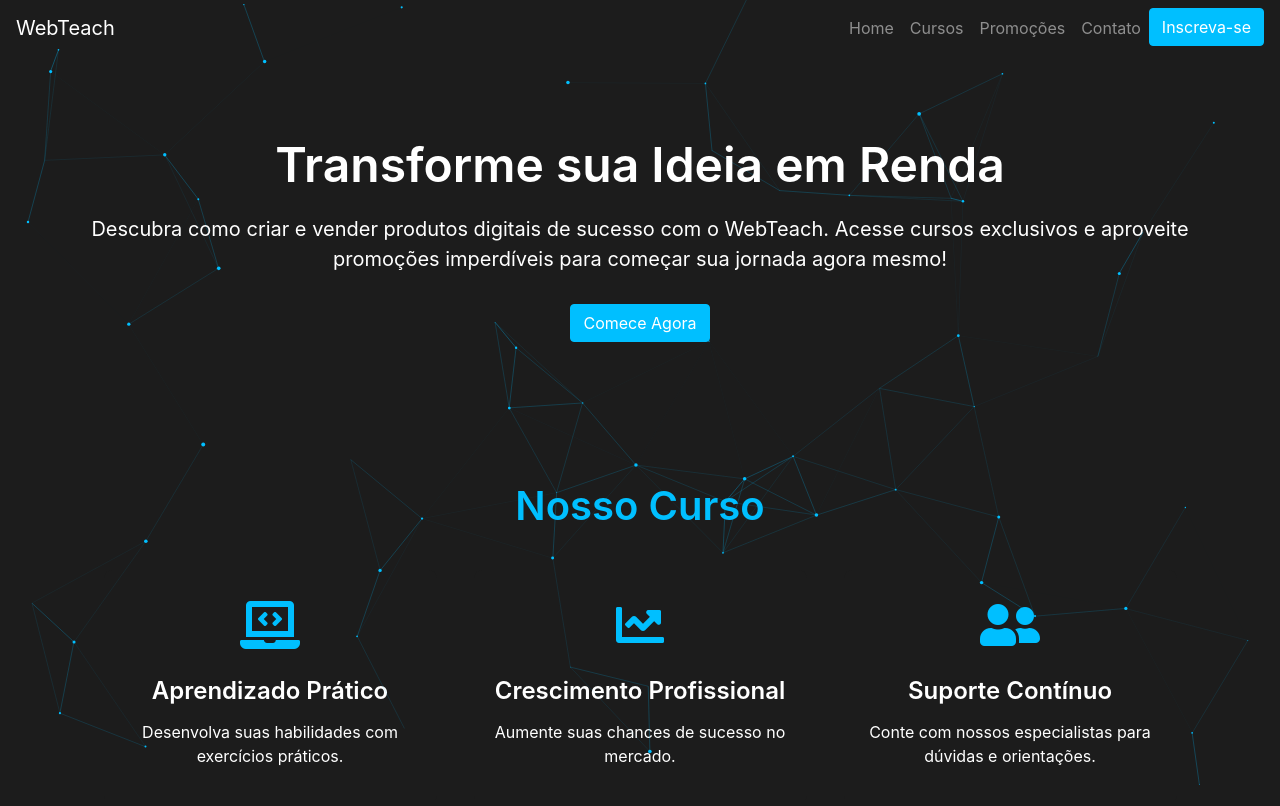
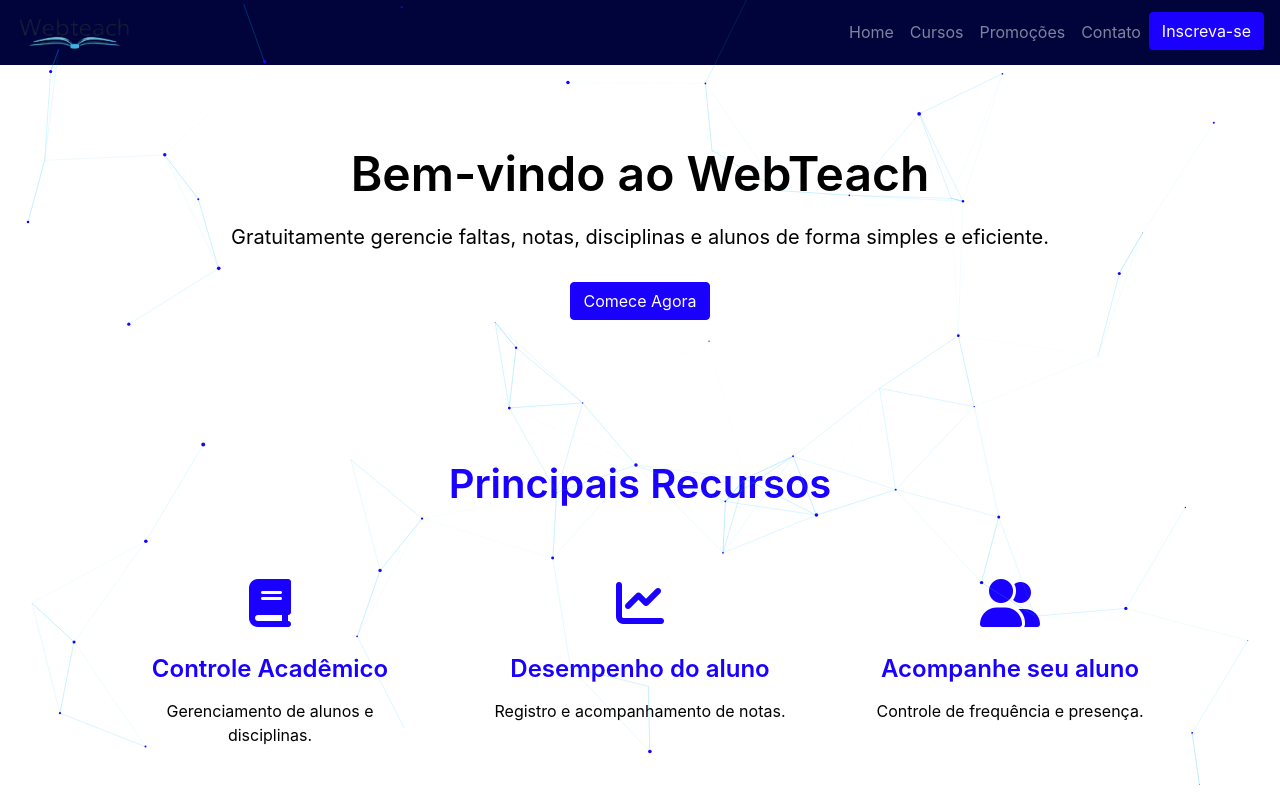
Before and after one commit to igordp2301/LandingPage, a plain HTML site: page index.html in a window 1280 px wide. Drawn offline with nearby package versions, Linux system fonts and the light colour scheme.

Commit message:
Adaptando toda a Landing Page para a plataforma de Controle Acadêmico

```diff
--- a/index.html
+++ b/index.html
@@ -4,9 +4,9 @@
     <link rel="stylesheet" href="styles.css">
     <meta charset="UTF-8">
     <meta name="viewport" content="width=device-width, initial-scale=1.0">
-    <title>WebTeach - Transforme Sua Ideia em Renda</title>
+    <title>WebTeach - Plataforma de Controle Acadêmico</title>
     <link href="https://stackpath.bootstrapcdn.com/bootstrap/4.5.2/css/bootstrap.min.css" rel="stylesheet">
-    <link href="https://cdnjs.cloudflare.com/ajax/libs/font-awesome/5.15.4/css/all.min.css" rel="stylesheet">
+    <link rel="stylesheet" href="https://cdnjs.cloudflare.com/ajax/libs/font-awesome/6.5.1/css/all.min.css">
     <link href="https://fonts.googleapis.com/css2?family=Raleway:wght@400;600&display=swap" rel="stylesheet">
     <style>
         body {
@@ -19,7 +19,7 @@
             height: 100%;
             margin: 0;
             overflow: auto;
-            background-color: #1c1c1c;
+            background-color: #ffffff;
         }
 
 
@@ -34,31 +34,31 @@
         }
 
         .navbar {
-            background-color: #1c1c1c;
+            background-color: #01033b;
         }
 
         .navbar-brand {
-            color: #00bfff;
+            color: rgb(25, 0, 255);
         }
 
         .navbar-brand:hover {
-            color: #ffffff;
+            color: #1900ff;
         }
 
         .navbar-nav .nav-link {
-            color: #ffffff;
+            color: #1900ff;
         }
 
         .navbar-nav .nav-link:hover {
-            color: #00bfff;
+            color: #1900ff;
         }
 
         .hero {
             position: relative;
-            color: #ffffff;
+            color: #000000;
             padding: 80px 0;
             text-align: center;
-            background-color: #1c1c1c; /* cor de fundo se as partículas não estiverem carregadas */
+            background-color: #ffffff; /* cor de fundo se as partículas não estiverem carregadas */
             overflow: hidden; /* evita que as partículas saiam da área visível */
         }
 
@@ -80,25 +80,25 @@
         }
 
         .btn-primary {
-            background-color: #00bfff;
-            border-color: #00bfff;
+            background-color: #1900ff;
+            border-color: #1900ff;
         }
 
         .btn-primary:hover {
-            background-color: #007acc;
-            border-color: #007acc;
+            background-color: #1900ff;
+            border-color: #1900ff;
         }
 
         .section {
             padding: 60px 0;
-            color: #ffffff;
+            color: #000000;
         }
 
         .section-title {
             text-align: center;
             margin-bottom: 40px;
             font-size: 2.5rem;
-            color: #00bfff;
+            color: #1900ff;
             font-weight: 600;
         }
 
@@ -109,7 +109,7 @@
         }
 
         .course-box {
-            background-color: #1c1c1c;
+            background-color: #ffffff;
             padding: 20px;
             border-radius: 8px;
             width: 30%;
@@ -122,7 +122,7 @@
 
         .course-icon {
             font-size: 3rem;
-            color: #00bfff;
+            color: #1900ff;
             margin-bottom: 15px;
         }
 
@@ -130,17 +130,17 @@
             font-size: 1.5rem;
             margin-bottom: 15px;
             font-weight: 600;
-            color: #ffffff;
+            color: #1900ff;
         }
 
         .course-text {
             font-size: 1rem;
             font-weight: 400;
-            color: #ffffff;
+            color: #000000;
         }
 
         .footer {
-            background-color: #1c1c1c;
+            background-color: #ffffff;
             padding: 20px 0;
             text-align: center;
         }
@@ -148,12 +148,12 @@
         .footer p {
             margin: 0;
             font-weight: 400;
-            color: #ffffff;
+            color: #000000;
         }
 
         .promo-icons {
             font-size: 2rem;
-            color: #00bfff;
+            color: #000000;
             margin: 20px 0;
 
         }
@@ -167,7 +167,7 @@
             color: black;
             padding: 60px 0;
             text-align: center;
-            color: #ffffff;
+            color: #000000;
         }
     </style>
 </head>
@@ -175,63 +175,56 @@
     <div id="particles-js"></div>
 
     <nav class="navbar navbar-expand-lg navbar-dark">
-        <a class="navbar-brand" href="#">WebTeach</a>
-        <button class="navbar-toggler" type="button" data-toggle="collapse" data-target="#navbarNav" aria-controls="navbarNav" aria-expanded="false" aria-label="Toggle navigation">
+        <a class="navbar-brand" href="#">
+            <img src="logopequenasemfundo.png" alt="WebTeach" width="120">
+        </a>
+        <button class="navbar-toggler" type="button" data-toggle="collapse" data-target="#navbarNav"
+                aria-controls="navbarNav" aria-expanded="false" aria-label="Toggle navigation">
             <span class="navbar-toggler-icon"></span>
         </button>
         <div class="collapse navbar-collapse" id="navbarNav">
             <ul class="navbar-nav ml-auto">
-                <li class="nav-item">
-                    <a class="nav-link" href="#home">Home</a>
-                </li>
-                <li class="nav-item">
-                    <a class="nav-link" href="#cursos">Cursos</a>
-                </li>
-                <li class="nav-item">
-                    <a class="nav-link" href="#promoções">Promoções</a>
-                </li>
-                <li class="nav-item">
-                    <a class="nav-link" href="#contato">Contato</a>
-                </li>
-                <li class="nav-item">
-                    <a class="btn btn-primary" href="#contato">Inscreva-se</a>
-                </li>
+                <li class="nav-item"><a class="nav-link" href="#home">Home</a></li>
+                <li class="nav-item"><a class="nav-link" href="#cursos">Cursos</a></li>
+                <li class="nav-item"><a class="nav-link" href="#promoções">Promoções</a></li>
+                <li class="nav-item"><a class="nav-link" href="#contato">Contato</a></li>
+                <li class="nav-item"><a class="btn btn-primary" href="#contato">Inscreva-se</a></li>
             </ul>
         </div>
     </nav>
 
     <header class="hero" id="home">
         <div class="container">
-            <h1>Transforme sua Ideia em Renda</h1>
-            <p>Descubra como criar e vender produtos digitais de sucesso com o WebTeach. Acesse cursos exclusivos e aproveite promoções imperdíveis para começar sua jornada agora mesmo!</p>
+            <h1>Bem-vindo ao WebTeach</h1>
+            <p>Gratuitamente gerencie faltas, notas, disciplinas e alunos de forma simples e eficiente.</p>
             <a class="btn btn-primary" href="#contato">Comece Agora</a>
         </div>
     </header>
 
     <section class="section" id="cursos">
         <div class="container">
-            <h2 class="section-title">Nosso Curso</h2>
+            <h2 class="section-title">Principais Recursos</h2>
             <div class="course-container">
                 <div class="course-box">
                     <div class="course-icon">
-                        <i class="fas fa-laptop-code"></i>
+                        <i class="fa-solid fa-book"></i>
                     </div>
-                    <h3 class="course-title">Aprendizado Prático</h3>
-                    <p class="course-text">Desenvolva suas habilidades com exercícios práticos.</p>
+                    <h3 class="course-title">Controle Acadêmico</h3>
+                    <p class="course-text">Gerenciamento de alunos e disciplinas.</p>
                 </div>
                 <div class="course-box">
                     <div class="course-icon">
                         <i class="fas fa-chart-line"></i>
                     </div>
-                    <h3 class="course-title">Crescimento Profissional</h3>
-                    <p class="course-text">Aumente suas chances de sucesso no mercado.</p>
+                    <h3 class="course-title">Desempenho do aluno</h3>
+                    <p class="course-text">Registro e acompanhamento de notas.</p>
                 </div>
                 <div class="course-box">
                     <div class="course-icon">
                         <i class="fas fa-user-friends"></i>
                     </div>
-                    <h3 class="course-title">Suporte Contínuo</h3>
-                    <p class="course-text">Conte com nossos especialistas para dúvidas e orientações.</p>
+                    <h3 class="course-title">Acompanhe seu aluno</h3>
+                    <p class="course-text">Controle de frequência e presença.</p>
                 </div>
             </div>
         </div>
@@ -239,21 +232,21 @@
 
     <section class="section-promo" id="promoções">
         <div class="container text-center">
-            <h2 class="section-title">Promoções Exclusivas</h2>
-            <p class="section-content">Descontos imperdíveis em todos os nossos cursos! Não perca:</p>
+            <h2 class="section-title">Ajude nossa ONG!</h2>
+            <p class="section-content">Software de Controle Acadêmico totalmente gratuito para a comunidade!</p>
             <div class="promo-icons">
-                <i class="fas fa-percent" title="Descontos de até 50%"></i>
-                <i class="fas fa-tags" title="Ofertas Exclusivas"></i>
-                <i class="fas fa-calendar-day" title="Promoções Diárias"></i>
+                <i class="fa-regular fa-folder-open"></i>
+                <i class="fa-solid fa-circle-dollar-to-slot"></i>
+                <i class="fa-solid fa-piggy-bank"></i>
             </div>
-            <p class="section-content">Acesse agora e aproveite preços especiais por tempo limitado. Inscreva-se e obtenha o melhor treinamento por um preço reduzido!</p>
+            <p class="section-content">Caso seja de seu agrado, você pode estar nos ajudando com uma doação para ajudar com os gastos de desenvolvimento e manutenção! Nosso pix: 123.456.789.10</p>
         </div>
     </section>
 
     <section class="section" id="contato">
         <div class="container">
-            <h2 class="section-title">Solicite seu Curso</h2>
-            <p class="section-content">Para saber mais sobre o curso, conteúdos e valores, entre em contato com os seus dados abaixo. Entraremos em contato!</p>
+            <h2 class="section-title">Saiba mais!</h2>
+            <p class="section-content">Para saber mais sobre a plataforma, benefícios e doações, preencha com os seus dados abaixo. Entraremos em contato!</p>
             <form id="contactForm">
                 <div class="form-row">
                     <div class="form-group col-md-6">
@@ -292,19 +285,21 @@
         var mensagemWhatsApp = `Olá, meu nome é ${nome}. Meu e-mail é ${email}. Minha mensagem é: ${mensagem}.`;
 
     // Número de telefone
-            var numeroTelefone = '+5543984991566';
+        var numeroTelefone = '5543984991566'; // Sem o "+" dentro da URL
 
     // Cria a URL do WhatsApp
-            var url = `https://wa.me/${+5543984991566}?text=${encodeURIComponent(mensagemWhatsApp)}`;
+        var url = `https://wa.me/${numeroTelefone}?text=${encodeURIComponent(mensagemWhatsApp)}`;
 
     // Redireciona para a URL do WhatsApp
         window.open(url, '_blank');
 });
+
         </script>
     <script src="https://code.jquery.com/jquery-3.5.1.slim.min.js"></script>
     <script src="https://cdn.jsdelivr.net/npm/@popperjs/core@2.5.4/dist/umd/popper.min.js"></script>
     <script src="https://stackpath.bootstrapcdn.com/bootstrap/4.5.2/js/bootstrap.min.js"></script>
     <script src="https://cdn.jsdelivr.net/npm/particles.js@2.0.0/particles.min.js"></script>
+    <script src="https://kit.fontawesome.com/YOUR_KIT_CODE.js" crossorigin="anonymous"></script>
 
     <script> <!--Script das particles-js-->
         particlesJS('particles-js', {
@@ -317,7 +312,7 @@
             }
         },
         "color": {
-            "value": "#00bfff"
+            "value": "#1900ff"
         },
         "shape": {
             "type": "circle",
```
Also changed, not shown: image-removebg-preview.png (added), logo.webp (added), logopequenasemfundo.png (added). Lines whose indentation alone changed are shown as unchanged.
